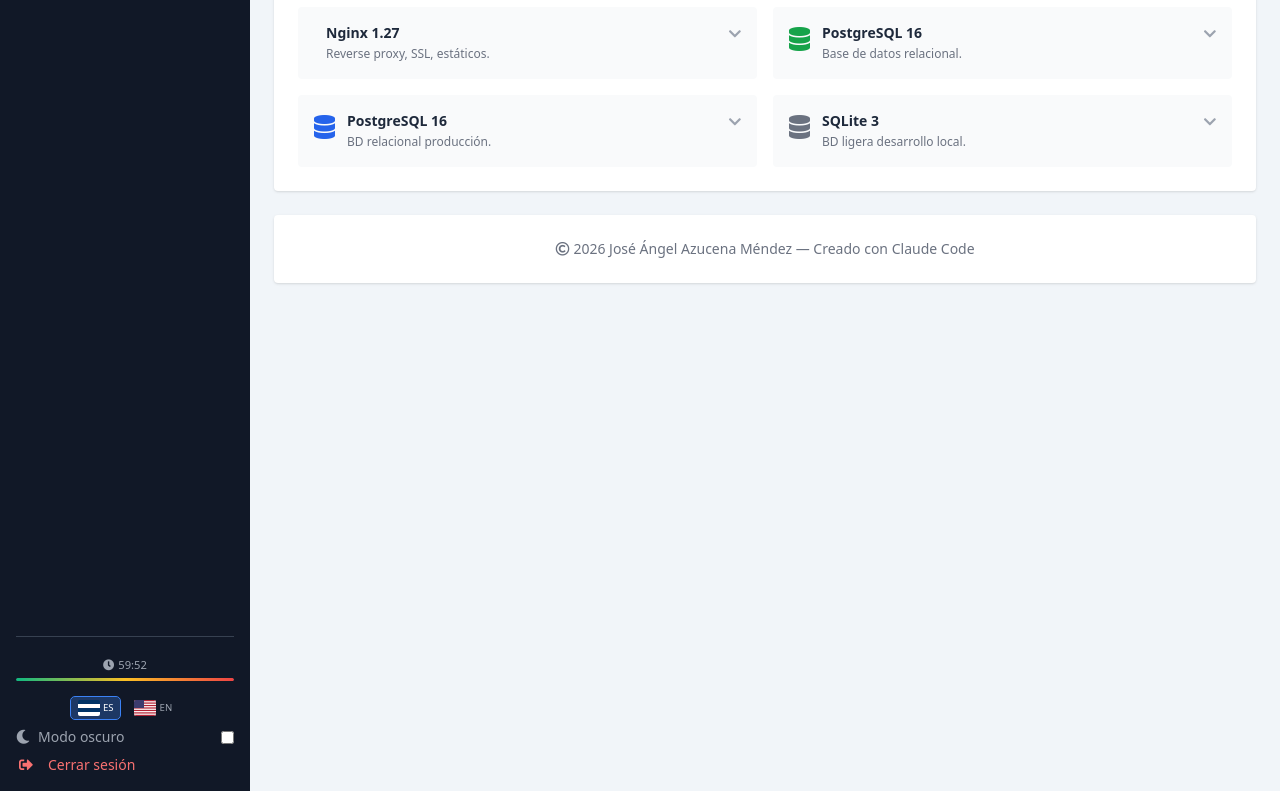
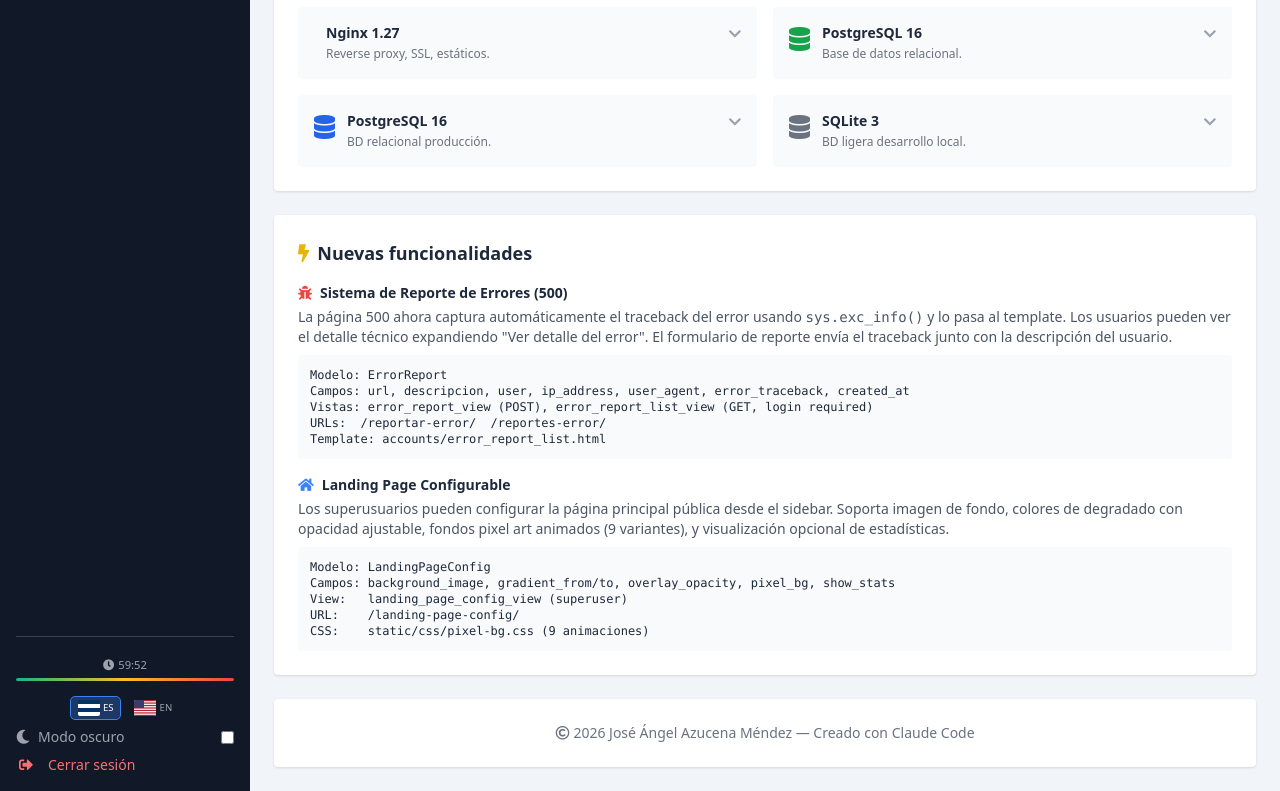
Before and after one commit to JoseAngelAz/IPTV-MANAGER, a Django app: page /accounts/documentacion/ in a window 1280 px wide. Shown: the part 1193-1984 px from the top of the page. Run offline with Django 5.2, Linux system fonts and the light colour scheme; the visitor is signed in with stand-in values (Sample User, id 1); data comes from the database, SQL or seed files in the repository; some libraries are stand-ins or nearby versions.

Commit message:
docs: actualizar README, about.html y documentation.html con nuevas funcionalidades

```diff
--- a/iptv_manager/templates/documentation.html
+++ b/iptv_manager/templates/documentation.html
@@ -974,6 +974,30 @@ for a in AccessAttempt.objects.order_by('-attempt_time')[:10]:
 </div>
 {% endif %}
 
+<div class="card-custom p-6 rounded shadow">
+    <h3 class="font-bold text-lg mb-4"><i class="fas fa-bolt text-yellow-500 mr-2"></i>{% tr "Nuevas funcionalidades" %}</h3>
+    <div class="space-y-4 text-sm">
+        <div>
+            <h4 class="font-bold"><i class="fas fa-bug text-red-500 mr-2"></i>Sistema de Reporte de Errores (500)</h4>
+            <p class="mt-1 text-gray-600 dark:text-gray-400">La página 500 ahora captura automáticamente el traceback del error usando <code>sys.exc_info()</code> y lo pasa al template. Los usuarios pueden ver el detalle técnico expandiendo "Ver detalle del error". El formulario de reporte envía el traceback junto con la descripción del usuario.</p>
+            <pre class="bg-gray-50 dark:bg-gray-900 p-3 rounded text-xs mt-2">Modelo: ErrorReport
+Campos: url, descripcion, user, ip_address, user_agent, error_traceback, created_at
+Vistas: error_report_view (POST), error_report_list_view (GET, login required)
+URLs:  /reportar-error/  /reportes-error/
+Template: accounts/error_report_list.html</pre>
+        </div>
+        <div>
+            <h4 class="font-bold"><i class="fas fa-home text-blue-500 mr-2"></i>Landing Page Configurable</h4>
+            <p class="mt-1 text-gray-600 dark:text-gray-400">Los superusuarios pueden configurar la página principal pública desde el sidebar. Soporta imagen de fondo, colores de degradado con opacidad ajustable, fondos pixel art animados (9 variantes), y visualización opcional de estadísticas.</p>
+            <pre class="bg-gray-50 dark:bg-gray-900 p-3 rounded text-xs mt-2">Modelo: LandingPageConfig
+Campos: background_image, gradient_from/to, overlay_opacity, pixel_bg, show_stats
+View:   landing_page_config_view (superuser)
+URL:    /landing-page-config/
+CSS:    static/css/pixel-bg.css (9 animaciones)</pre>
+        </div>
+    </div>
+</div>
+
 <div class="card-custom p-6 rounded shadow text-center text-sm text-gray-500">
     <p><i class="far fa-copyright mr-1"></i>2026 José Ángel Azucena Méndez — Creado con Claude Code</p>
 </div>
```
Also changed, not shown: iptv_manager/README.md.
